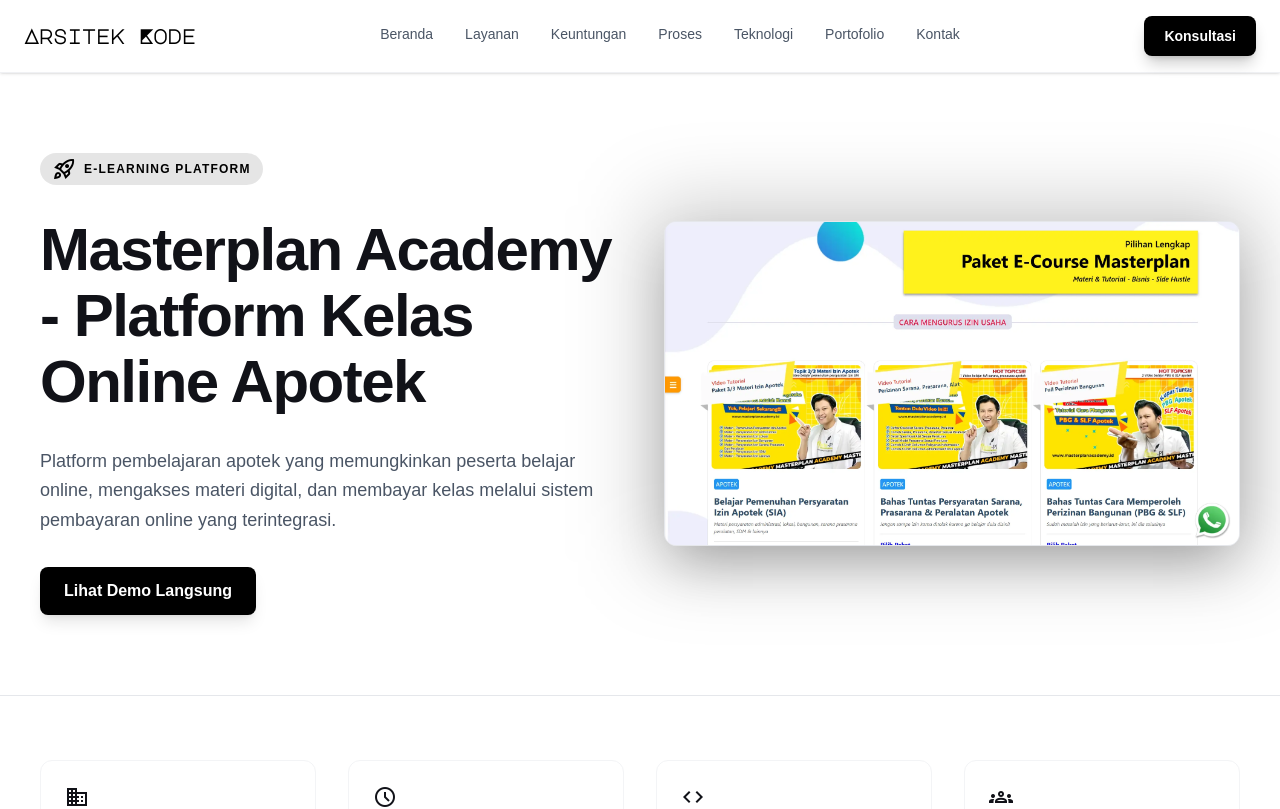
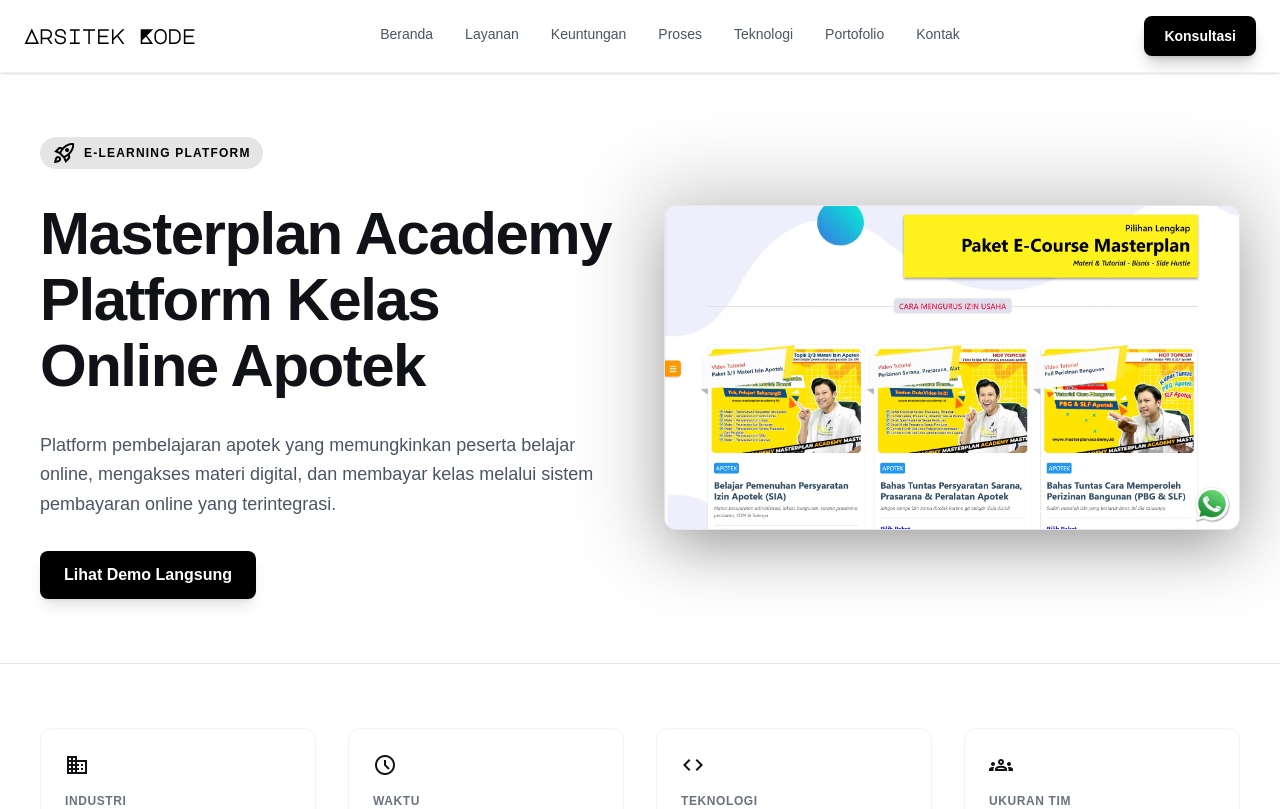
Before and after one commit to zaldyalfarez/arsitek-kode, a React (Vite) app: page /portofolio/masterplan-academy in a window 1280 px wide. Shown: the top 809 px of the page. Built offline with nearby package versions, Linux system fonts and the light colour scheme.

Commit message:
Fix padding project detail page, Rename title Masterplan

```diff
--- a/src/assets/data/projectsData.js
+++ b/src/assets/data/projectsData.js
@@ -60,7 +60,7 @@
   {
     id: 2,
     slug: "masterplan-academy",
-    title: "Masterplan Academy - Platform Kelas Online Apotek",
+    title: "Masterplan Academy Platform Kelas Online Apotek",
     category: "E-Learning Platform",
     description:
       "Masterplan Academy adalah platform kelas online untuk pembelajaran seputar apotek, mulai dari pemenuhan syarat izin apotek hingga dokumen administrasi perusahaan apotek, memudahkan akses pembelajaran dari rumah secara efisien.",
--- a/src/pages/ProjectDetail.jsx
+++ b/src/pages/ProjectDetail.jsx
@@ -18,7 +18,7 @@
   return (
     <div className="bg-background-light text-[#111218] transition-colors duration-200">
       <div className="relative flex min-h-screen w-full flex-col overflow-x-hidden">
-        <section className="max-w-7xl mx-auto w-full px-6 md:px-10 py-12 md:py-20">
+        <section className="max-w-7xl mx-auto w-full px-6 md:px-10 py-12 md:py-16">
           <div className="grid lg:grid-cols-2 gap-12 items-center">
             <div className="flex flex-col gap-8">
               <div className="w-fit inline-flex items-center gap-2 px-3 py-1 rounded-full bg-primary/10 text-primary text-xs font-bold uppercase tracking-widest">
```
